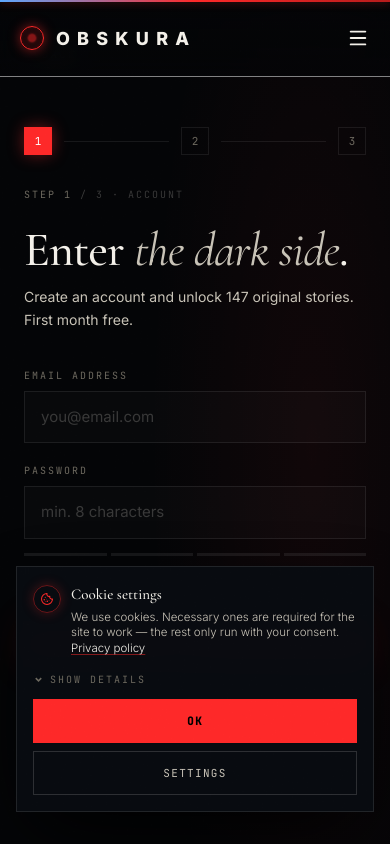
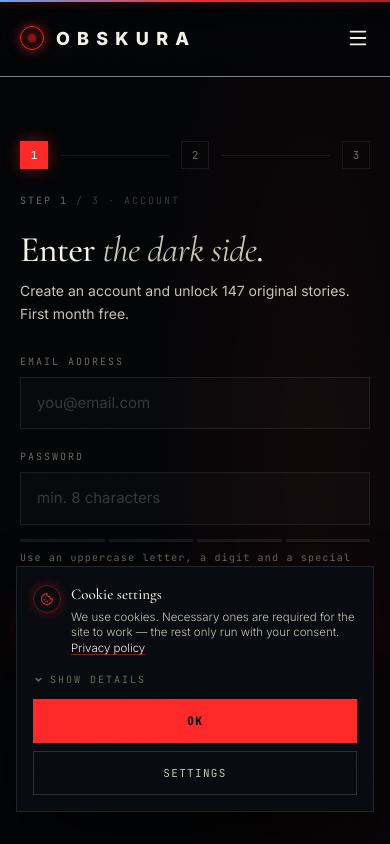
Before and after one commit to Krystiantechni/Obskura, a React (Vite) app: page /register in a window 390 px wide. Shown: the top 844 px of the page. Built offline with nearby package versions, Linux system fonts and the light colour scheme.

Commit message:
mobile-first: Register — fluid nagłówki kroków, mobilny padding, success py

```diff
--- a/src/pages/Register.jsx
+++ b/src/pages/Register.jsx
@@ -46,15 +46,15 @@ export default function Register() {
   return (
     <div className="grid min-h-screen lg:grid-cols-[1.1fr_1fr]">
       {/* Form (order-1) */}
-      <div className="relative order-2 flex items-center justify-center px-6 py-20 lg:order-1 lg:px-[60px]">
-        <Link to="/" className="absolute left-6 top-8 inline-flex min-h-[44px] items-center font-mono text-[11px] uppercase tracking-mono text-ink-2 hover:text-ink-0 lg:left-[60px]">
+      <div className="relative order-2 flex items-center justify-center px-5 py-16 lg:order-1 lg:px-[60px] lg:py-20">
+        <Link to="/" className="absolute left-5 top-6 inline-flex min-h-[44px] items-center font-mono text-[11px] uppercase tracking-mono text-ink-2 hover:text-ink-0 lg:left-[60px] lg:top-8">
           {t("register.back")}
         </Link>
 
         <form className="w-full max-w-[460px]" onSubmit={submit}>
           {step < 4 && (
             <>
-              <div className="mb-8 flex items-center gap-3">
+              <div className="mb-6 flex items-center gap-3 lg:mb-8">
                 {[1, 2, 3].map((n, i) => (
                   <div key={n} className="contents">
                     <div
@@ -79,10 +79,10 @@ export default function Register() {
 
           {step === 1 && (
             <>
-              <h1 className="mb-3 font-serif text-5xl font-medium leading-none tracking-[-0.02em]">
+              <h1 className="mb-3 font-serif text-[clamp(2.25rem,7vw,3rem)] font-medium leading-none tracking-[-0.02em] lg:text-5xl">
                 {t("register.step1_h1_p1")} <em className="italic text-ink-1">{t("register.step1_h1_p2")}</em>.
               </h1>
-              <p className="mb-9 text-sm leading-relaxed text-ink-1">{t("register.step1_sub")}</p>
+              <p className="mb-7 text-sm leading-relaxed text-ink-1 lg:mb-9">{t("register.step1_sub")}</p>
 
               <div className="mb-5 flex flex-col gap-2">
                 <label className="font-mono text-[10px] uppercase tracking-mono text-ink-2">{t("register.email_label")}</label>
@@ -108,7 +108,7 @@ export default function Register() {
 
           {step === 2 && (
             <>
-              <h1 className="mb-3 font-serif text-5xl font-medium leading-none tracking-[-0.02em]">
+              <h1 className="mb-3 font-serif text-[clamp(2.25rem,7vw,3rem)] font-medium leading-none tracking-[-0.02em] lg:text-5xl">
                 {t("register.step2_h1_p1")} <em className="italic text-ink-1">{t("register.step2_h1_p2")}</em>?
               </h1>
               <p className="mb-7 text-sm leading-relaxed text-ink-1">{t("register.step2_sub")}</p>
@@ -167,7 +167,7 @@ export default function Register() {
 
           {step === 3 && (
             <>
-              <h1 className="mb-3 font-serif text-5xl font-medium leading-none tracking-[-0.02em]">
+              <h1 className="mb-3 font-serif text-[clamp(2.25rem,7vw,3rem)] font-medium leading-none tracking-[-0.02em] lg:text-5xl">
                 {t("register.step3_h1_p1")} <em className="italic text-ink-1">{t("register.step3_h1_p2")}</em>.
               </h1>
               <p className="mb-7 text-sm leading-relaxed text-ink-1">{t("register.step3_sub")}</p>
@@ -205,10 +205,10 @@ export default function Register() {
           )}
 
           {step === 4 && (
-            <div className="py-10 text-center">
+            <div className="py-8 text-center lg:py-10">
               <div className="mx-auto mb-6 grid h-20 w-20 animate-obskura-pulse place-items-center rounded-full border border-red text-[32px] font-light text-red shadow-[0_0_32px_rgba(255,42,42,0.3)]">✓</div>
               <Eyebrow centered className="mb-6 justify-center">{t("register.success_eyebrow")} · {data.name.toUpperCase()}</Eyebrow>
-              <h1 className="font-serif text-5xl font-medium leading-none tracking-[-0.02em]">
+              <h1 className="font-serif text-[clamp(2.25rem,7vw,3rem)] font-medium leading-none tracking-[-0.02em] lg:text-5xl">
                 {t("register.success_h1_p1")} <em className="italic text-ink-1">{t("register.success_h1_p2")}</em>.
               </h1>
               <p className="mb-8 mt-4 text-sm leading-relaxed text-ink-1">{t("register.success_sub")}</p>
```
